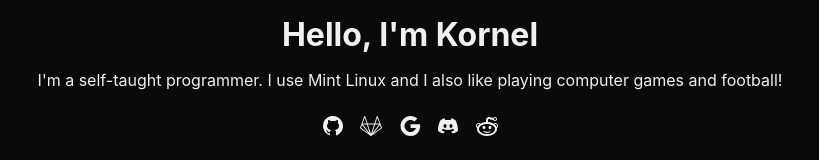
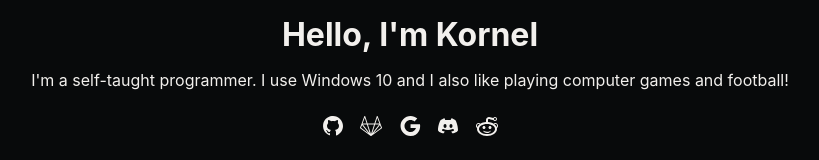
Before and after one commit to korneliuDev/mysite, a Svelte app: page / in a window 1280 px wide. Shown: the part 406-566 px from the top of the page, without its empty margins (230-1049 px from the left). Built offline with nearby package versions, Linux system fonts and the light colour scheme.

Commit message:
Update App.svelte

```diff
--- a/src/App.svelte
+++ b/src/App.svelte
@@ -13,7 +13,7 @@
 
   <h1>Hello, I'm Kornel</h1>
 
-  <p>I'm a self-taught programmer. I use Mint Linux and
+  <p>I'm a self-taught programmer. I use Windows 10 and
 I also like playing computer games and football!</p>
 
   <footer>
```
